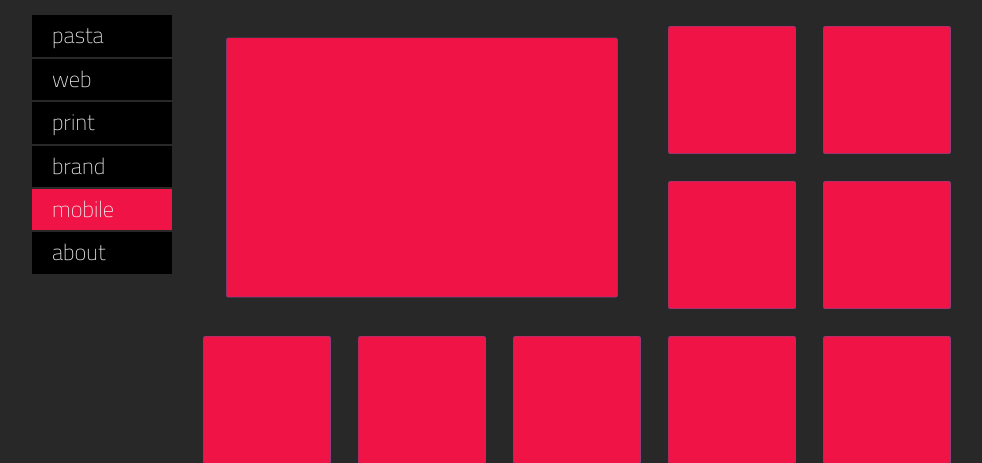
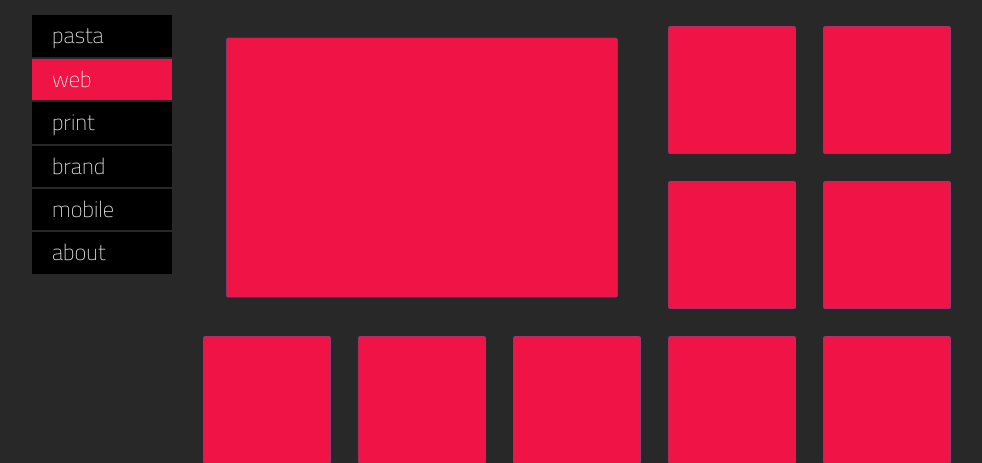
Before and after one commit to aaron-david/aarondavid-site, a PHP site: page /web.php in a window 1280 px wide. Shown: the part 166-629 px from the top of the page, without its empty margins (128-1110 px from the left). Run offline with PHP 8.4, Linux system fonts and the light colour scheme; some libraries are stand-ins or nearby versions.

Commit message:
navigation

```diff
--- a/css/navigation.css
+++ b/css/navigation.css
@@ -8,6 +8,16 @@ nav li a:visited { color: #f2f2f2; }
 
 nav li a:hover { color: #09f; }
 
-nav li a.active:hover { color: #f2f2f2; cursor: default; }
+#pasta nav li.pasta a:hover,
+#web nav li.web a:hover,
+#print nav li.print a:hover,
+#brand nav li.brand a:hover,
+#mobile nav li.mobile a:hover,
+#about nav li.about a:hover { color: #f2f2f2; cursor: default; }
 
-nav li a.active { background: #f01346; }
+#pasta nav li.pasta a,
+#web nav li.web a,
+#print nav li.print a,
+#brand nav li.brand a,
+#mobile nav li.mobile a,
+#about nav li.about a { background: #f01346; }
--- a/inc-nav.php
+++ b/inc-nav.php
@@ -1,10 +1,10 @@
 <nav role="navigation" class="grid_2">
 	<ul>
-		<li><a class="active" title="Shuffle of the bests" href="index.php">pasta</a></li>
-		<li><a title="Pixels por pixel" href="web.php">web</a></li>
-		<li><a title="Ctrl + P" href="print.php">print</a></li>
-		<li><a title="RG, por favor" href="brand.php">brand</a></li>
-		<li><a title="Usabilidade de bolso" href="mobile.php">mobile</a></li>
-		<li><a title="Call me, maybe" href="bio.php">about</a></li>
+		<li class="pasta"><a title="Shuffle of the bests" href="index.php">pasta</a></li>
+		<li class="web"><a title="Pixels por pixel" href="web.php">web</a></li>
+		<li class="print"><a title="Ctrl + P" href="print.php">print</a></li>
+		<li class="brand"><a title="RG, por favor" href="brand.php">brand</a></li>
+		<li class="mobile"><a title="Usabilidade de bolso" href="mobile.php">mobile</a></li>
+		<li class="about"><a title="Call me, maybe" href="about.php">about</a></li>
 	</ul>
 </nav>
--- a/index.php
+++ b/index.php
@@ -9,7 +9,7 @@
 	<?php include 'inc-head.php';?>
 	<title>Aaron David</title>
 </head>
-<body>
+<body id="pasta">
 	<!-- Prompt IE 6 users to install Chrome Frame. Remove this if you support IE 6.
 	chromium.org/developers/how-tos/chrome-frame-getting-started -->
 	<!--[if lt IE 7]><p class=chromeframe>Your browser is <em>ancient!</em> <a href="http://browsehappy.com/">Upgrade to a different browser</a> or <a href="http://www.google.com/chromeframe/?redirect=true">install Google Chrome Frame</a> to experience this site.</p><![endif]-->
--- a/web.php
+++ b/web.php
@@ -9,33 +9,18 @@
 	<?php include 'inc-head.php';?>
 	<title>Aaron David</title>
 </head>
-<body>
+<body id="web">
 	<!-- Prompt IE 6 users to install Chrome Frame. Remove this if you support IE 6.
 	chromium.org/developers/how-tos/chrome-frame-getting-started -->
 	<!--[if lt IE 7]><p class=chromeframe>Your browser is <em>ancient!</em> <a href="http://browsehappy.com/">Upgrade to a different browser</a> or <a href="http://www.google.com/chromeframe/?redirect=true">install Google Chrome Frame</a> to experience this site.</p><![endif]-->
 
 	<div class="container_12">
 
-		<header class="clearfix">
-			<h1 id="logo"><a href="/" title="Aaron">Aaron</a></h1>
-			<div id="my-name">
-				<h1>Aaron David</h1>
-				<span>Designer / São Paulo, Brasil<br />Portfólio online</span>
-			</div>
-		</header>
+		<?php include 'inc-header.php';?>
 
-		<nav role="navigation" class="grid_2">
-			<ul>
-				<li><a title="Shuffle of the bests" href="index.html">pasta</a></li>
-				<li><a title="Pixels por pixel" href="web.html">web</a></li>
-				<li><a title="Ctrl + P" href="print.html">print</a></li>
-				<li><a title="RG, por favor" href="brand.html">brand</a></li>
-				<li><a class="active" title="Usabilidade de bolso" href="mobile.html">mobile</a></li>
-				<li><a title="Call me, maybe" href="bio.html">about</a></li>
-			</ul>
-		</nav>
+		<?php include 'inc-nav.php';?>
 
-		<div role="main" class="grid_10">
+	<div role="main" class="grid_10">
 
 			<div class="flip tile_3x2 box">
 				<div class="rollover">
```
Also changed, not shown: about.php (renamed from bio.php, +4 -18 lines), brand.php (+5 -19 lines), mobile.php (+5 -19 lines), print.php (+4 -19 lines).
